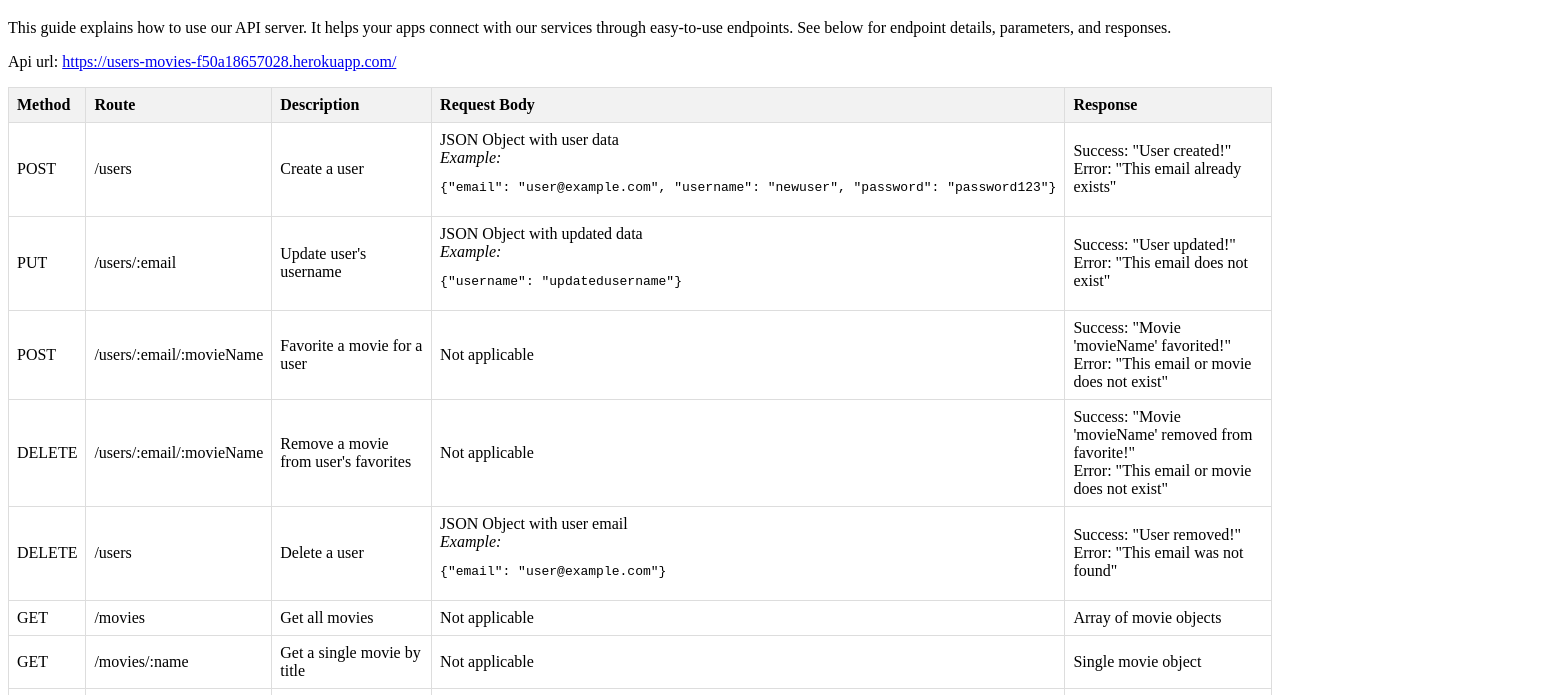
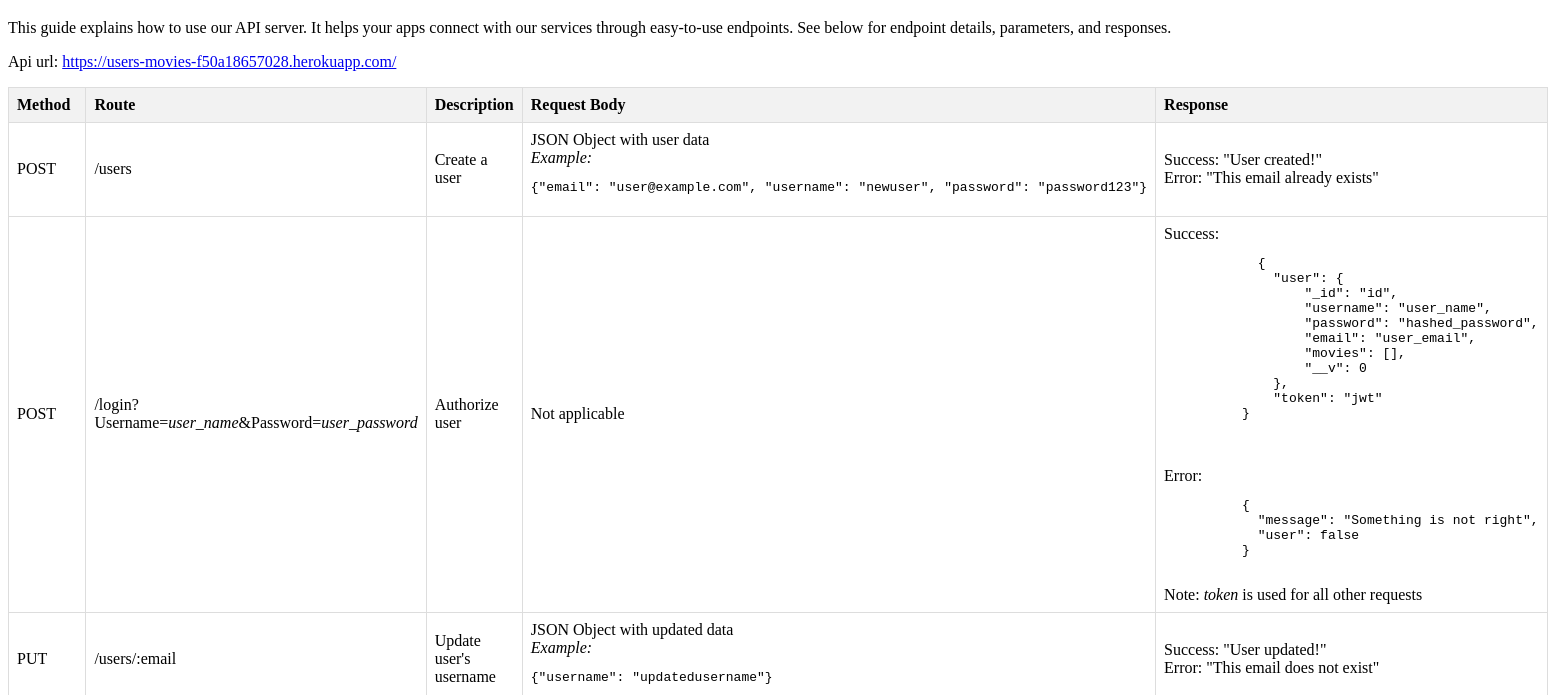
Before and after one commit to YuliiannaS/movie_api, a website: page public/documentation.html in a window 1280 px wide. Shown: the part 61-756 px from the top of the page, 1548 px wide, since content can reach past the window. Drawn offline with Linux system fonts and the light colour scheme.

Commit message:
updated documentatio with login request

```diff
--- a/public/documentation.html
+++ b/public/documentation.html
@@ -1,5 +1,6 @@
 <!DOCTYPE html>
 <html lang="en">
+
 <head>
   <meta charset="UTF-8" />
   <meta name="viewport" content="width=device-width, initial-scale=1.0" />
@@ -10,20 +11,26 @@
       width: 100%;
       margin-bottom: 20px;
     }
-      th, td {
+
+    th,
+    td {
       border: 1px solid #dddddd;
       text-align: left;
       padding: 8px;
     }
+
     th {
       background-color: #f2f2f2;
     }
   </style>
 </head>
+
 <body>
   <h1>Documentation</h1>
-    <p>This guide explains how to use our API server. It helps your apps connect with our services through easy-to-use endpoints. See below for endpoint details, parameters, and responses.</p>
-    <p>Api url: <a href="https://users-movies-f50a18657028.herokuapp.com/">https://users-movies-f50a18657028.herokuapp.com/</a></p>
+  <p>This guide explains how to use our API server. It helps your apps connect with our services through easy-to-use
+    endpoints. See below for endpoint details, parameters, and responses.</p>
+  <p>Api url: <a
+      href="https://users-movies-f50a18657028.herokuapp.com/">https://users-movies-f50a18657028.herokuapp.com/</a></p>
   <table>
     <tr>
       <th>Method</th>
@@ -40,6 +47,35 @@
         <pre>{"email": "user@example.com", "username": "newuser", "password": "password123"}</pre>
       </td>
       <td>Success: "User created!"<br>Error: "This email already exists"</td>
+    </tr>
+    <tr>
+      <td>POST</td>
+      <td>/login?Username=<i>user_name</i>&Password=<i>user_password</i></td>
+      <td>Authorize user</td>
+      <td>Not applicable</td>
+      <td>Success:
+        <pre>
+            {
+              "user": {
+                  "_id": "id",
+                  "username": "user_name",
+                  "password": "hashed_password",
+                  "email": "user_email",
+                  "movies": [],
+                  "__v": 0
+              },
+              "token": "jwt"
+          }
+          </pre><br>Error:
+        <pre>
+          {
+            "message": "Something is not right",
+            "user": false
+          }
+        </pre>
+        Note:
+        <i>token</i> is used for all other requests
+      </td>
     </tr>
     <tr>
       <td>PUT</td>
@@ -103,4 +139,5 @@
     </tr>
   </table>
 </body>
+
 </html>
```
Lines whose indentation alone changed are shown as unchanged.
